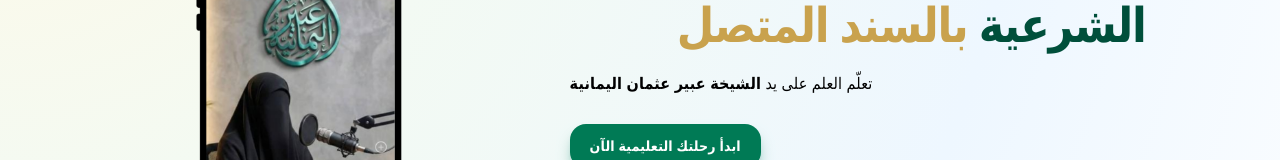
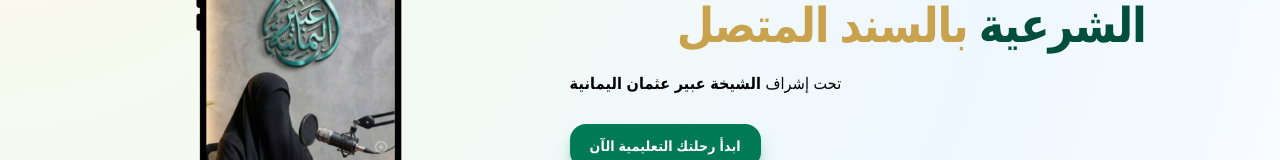
Before and after one commit to dimasprass15/fka, a Next.js app: page / in a window 1280 px wide. Shown: the part 238-398 px from the top of the page. Built offline with nearby package versions, Linux system fonts and the light colour scheme.

Commit message:
chore(i18n): update hero paragraph 3 to 'Dibawah bimbingan Syaikhah Abeer Utsman Al Yamaniyyah' across AR, ID, and EN

```diff
--- a/src/translations/ar.ts
+++ b/src/translations/ar.ts
@@ -9,8 +9,8 @@ export const arTranslations = {
     subtitle: "منصة تعليمية إلكترونية رائدة",
     title: "تعلّم القرآن الكريم والعلوم الشرعية",
     titleHighlight: "بالسند المتصل",
-    description: "تعلّم العلم على يد الشيخة عبير عثمان اليمانية",
-    descriptionPrefix: "تعلّم العلم على يد ",
+    description: "تحت إشراف الشيخة عبير عثمان اليمانية",
+    descriptionPrefix: "تحت إشراف ",
     descriptionBold1: "الشيخة عبير عثمان اليمانية",
     descriptionMiddle: "",
     descriptionBold2: "",
--- a/src/translations/en.ts
+++ b/src/translations/en.ts
@@ -9,13 +9,12 @@ export const enTranslations = {
     subtitle: "Online Learning Platform",
     title: "Learn Quran and Islamic Sharia Sciences",
     titleHighlight: "with Sanad",
-    description:
-      "Study under the guidance of Syaikhah Abeer Utsman Al-Yamaniyyah.",
-    descriptionPrefix: "Study under the guidance of ",
-    descriptionBold1: "Syaikhah Abeer Utsman Al-Yamaniyyah",
+    description: "Under the guidance of Syaikhah Abeer Utsman Al Yamaniyyah",
+    descriptionPrefix: "Under the guidance of ",
+    descriptionBold1: "Syaikhah Abeer Utsman Al Yamaniyyah",
     descriptionMiddle: "",
     descriptionBold2: "",
-    descriptionSuffix: ".",
+    descriptionSuffix: "",
     cta: "Start Learning Now",
     stats: {
       users: "Students",
--- a/src/translations/id.ts
+++ b/src/translations/id.ts
@@ -9,13 +9,12 @@ export const idTranslations = {
     subtitle: "Platform Belajar Online",
     title: "Belajar Quran dan Ilmu Syariah Islam",
     titleHighlight: "Bersanad",
-    description:
-      "Belajar ilmu bersama Syaikhah Abeer Utsman Al-Yamaniyyah.",
-    descriptionPrefix: "Belajar ilmu bersama ",
-    descriptionBold1: "Syaikhah Abeer Utsman Al-Yamaniyyah",
+    description: "Dibawah bimbingan Syaikhah Abeer Utsman Al Yamaniyyah",
+    descriptionPrefix: "Dibawah bimbingan ",
+    descriptionBold1: "Syaikhah Abeer Utsman Al Yamaniyyah",
     descriptionMiddle: "",
     descriptionBold2: "",
-    descriptionSuffix: ".",
+    descriptionSuffix: "",
     cta: "Belajar Sekarang",
     stats: {
       users: "Pengguna",
```
